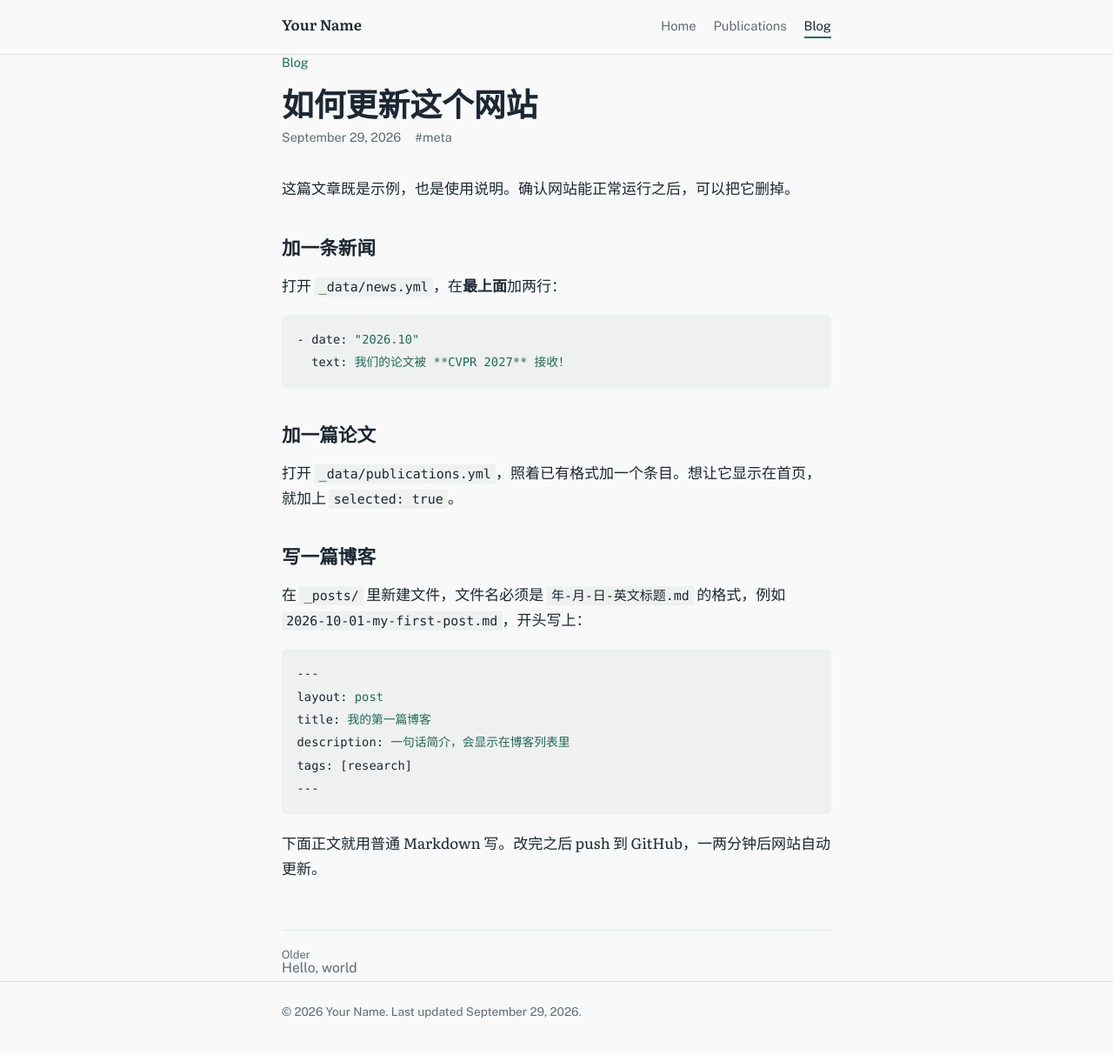
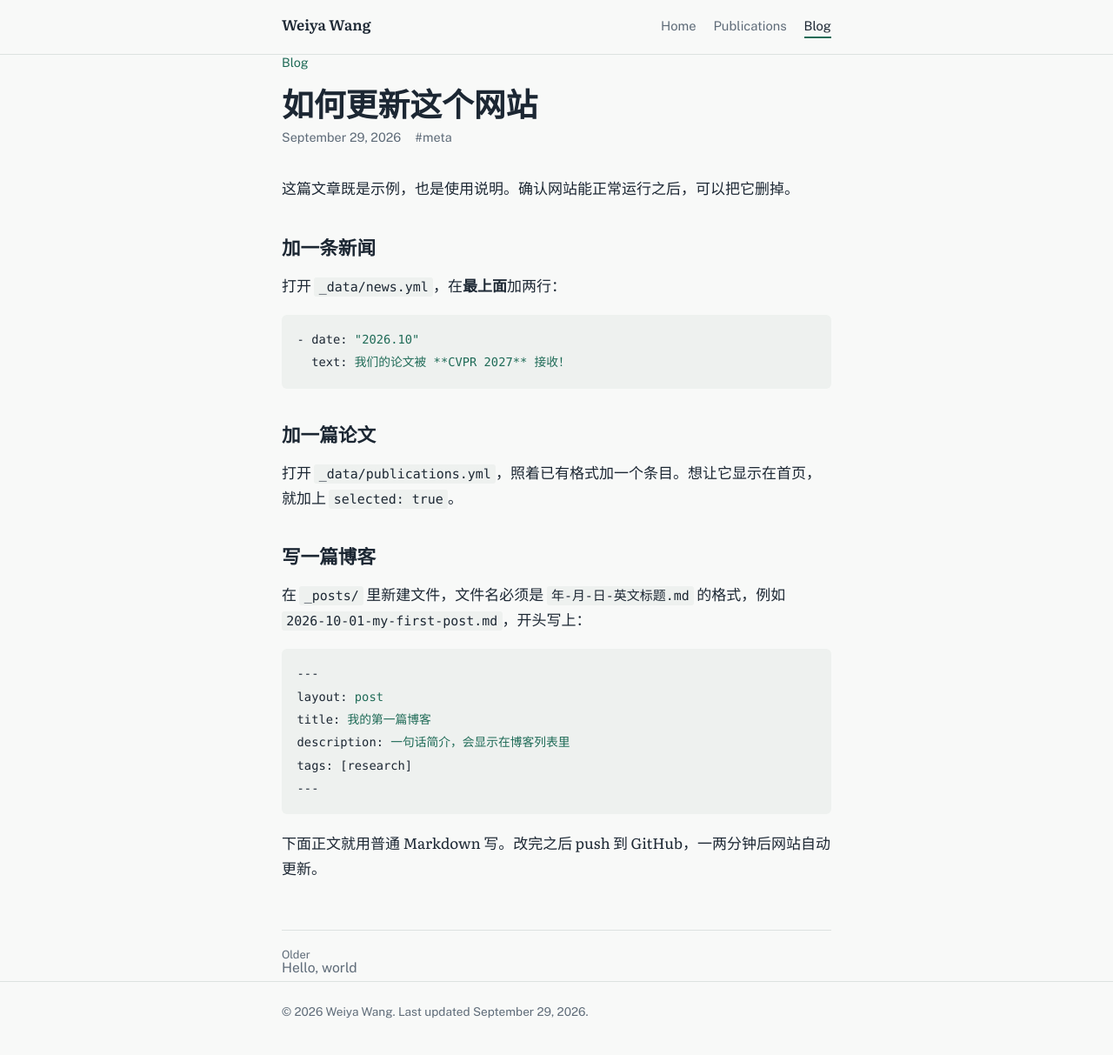
Before and after one commit to wwy2020211/wwy2020211.github.io, a Jekyll site: the page built from site/_posts/2026-09-29-how-to-update-this-site.md, in a window 1280 px wide. Shown: the whole page at 87% size. Built offline with Jekyll 4.4.1, drawn with Linux system fonts in a browser that asks for light colours; some of the changed lines change nothing that is shown.

Commit message:
Update _config.yml

```diff
--- a/site/_config.yml
+++ b/site/_config.yml
@@ -1,31 +1,31 @@
 # ============ 基本信息（改这里）============
-title: Your Name
-description: PhD student in Computer Science. I work on machine learning systems.
+title: Weiya Wang
+description: PhD student in Electronic Engineer. I work on First principle calculation, microelectronic device, Condense matter physics and neuromorphic computing(neuromorphic dynamics). Previously, my research focused on multimodal information processing, pretrained model and deep learning.I also have some interest on the interact for AI and science.
 lang: en
-url: "https://yourname.github.io"   # 改成你的 GitHub Pages 地址
+url: "https://scholar.google.com/citations?user=-GcNn88AAAAJ&hl=zh-CN"   # 改成你的 GitHub Pages 地址
 baseurl: ""
 
 author:
-  name: Your Name
-  position: PhD Student, Computer Science
-  affiliation: Your University
-  affiliation_url: https://www.example.edu
+  name: Weiya Wang
+  position: PhD Student, Electronic Engineer
+  affiliation: TU Berlin
+  affiliation_url: https://www.tu.berlin
   avatar: /assets/img/avatar.svg     # 换成你的照片，比如 /assets/img/me.jpg
-  email: you@example.edu
+  email: wwy20@tsinghua.org.cn
 
 # 论文作者列表里需要加粗的名字（必须和 publications.yml 里的写法完全一致）
-scholar_name: Your Name
+scholar_name: Weiya Wang
 
 # 主页头像下方的链接，不需要的删掉即可
 social:
   - name: Email
-    url: mailto:you@example.edu
+    url: wwy20@tsinghua.org.cn
   - name: Google Scholar
-    url: https://scholar.google.com/citations?user=XXXX
-  - name: GitHub
-    url: https://github.com/yourname
-  - name: CV
-    url: /assets/cv.pdf
+    url: https://scholar.google.com/citations?user=-GcNn88AAAAJ&hl=zh-CN
+  #- name: GitHub
+    #url: https://github.com/yourname
+  #- name: CV
+    #url: /assets/cv.pdf
 
 # 顶部导航
 nav:
```
